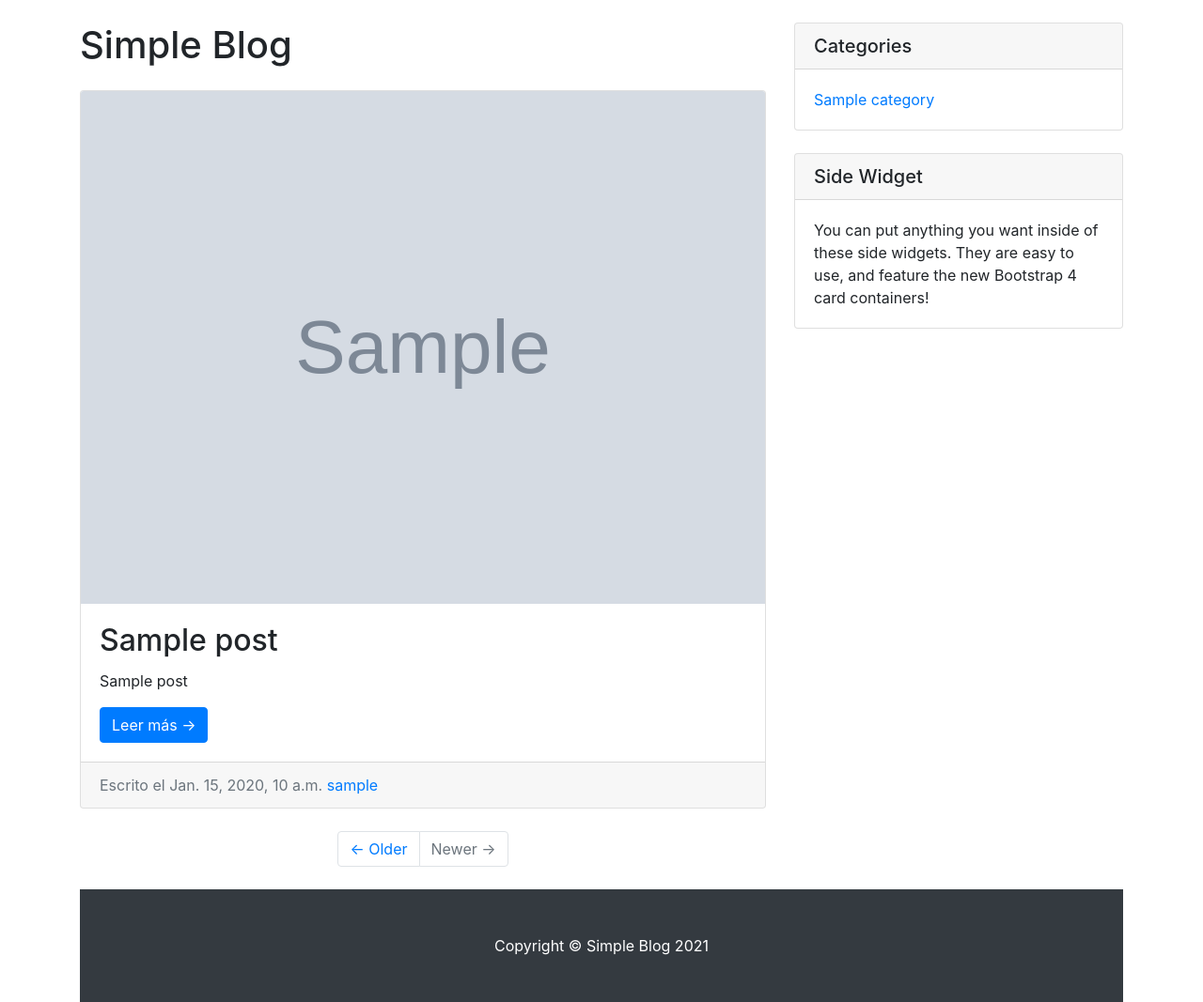
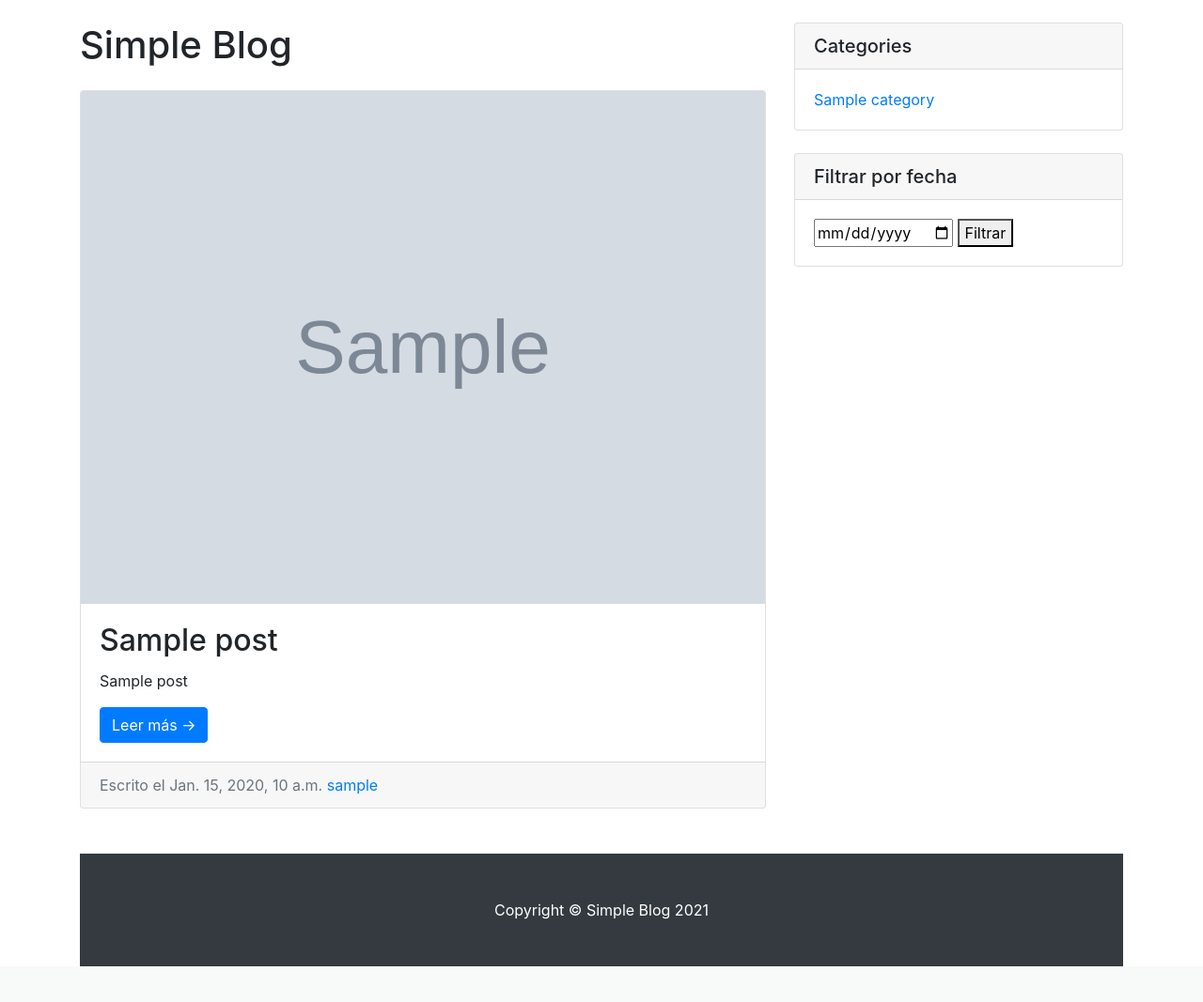
Before and after one commit to TongasHub/blog-final-django, a Django app: template templates/posts/index.html in a window 1280 px wide. Shown: the part 56-1123 px from the top of the page at 94% size. After the commit the page ends 1085 px from the top, so only its background shows below. Run offline with Django 3.2, Linux system fonts and the light colour scheme; the template is opened without the code that fills it: most values are stand-ins (such as "Sample title", 1, 10 or a date in 2020); grey boxes marked "Sample" are stand-in pictures; some libraries are stand-ins or nearby versions.

Commit message:
filtrado por tag y fecha implementado

```diff
--- a/templates/base.html
+++ b/templates/base.html
@@ -59,11 +59,11 @@
                   <div class="row">
                      <div class="col-lg-12">
                         <ul class="list-unstyled mb-0">
-                          {% for category in categories %}
-                          <li>
-                              <a href="#">{{category.name}}</a>
-                          </li>
-                          {% endfor %}
+                           {% for category in categories %}
+                           <li>
+                              <a method="get" href="/?filter_name={{ category.name }}">{{category.name}}</a>
+                           </li>
+                           {% endfor %}
                         </ul>
                      </div>
                   </div>
@@ -71,9 +71,12 @@
             </div>
             <!-- Side Widget -->
             <div class="card my-4">
-               <h5 class="card-header">Side Widget</h5>
+               <h5 class="card-header">Filtrar por fecha</h5>
                <div class="card-body">
-                  You can put anything you want inside of these side widgets. They are easy to use, and feature the new Bootstrap 4 card containers!
+                  <form action="{% url 'posts:fecha' %}" method="get" >
+                     <input type="date" name="dateFilter">
+                     <button type="submit" >Filtrar</button>
+                  </form>
                </div>
             </div>
          </div>
--- a/templates/posts/index.html
+++ b/templates/posts/index.html
@@ -21,10 +21,14 @@
         {% endfor %}
         <ul class="pagination justify-content-center mb-4">
           <li class="page-item">
-            <a class="page-link" href="#">&larr; Older</a>
+            {% if page_obj.has_next %}
+            <a class="page-link" href="?page={{ page_obj.next_page_number }}">&larr; Older</a>
+            {% endif %}
           </li>
-          <li class="page-item disabled">
-            <a class="page-link" href="#">Newer &rarr;</a>
+          <li class="page-item">
+            {% if page_obj.has_previous %}
+            <a class="page-link" href="?page={{ page_obj.previous_page_number }}">Newer &rarr;</a>
+            {% endif %}
           </li>
         </ul>
 
```
Also changed, not shown: posts/urls.py (+11 -1 lines), posts/views.py (+20 -1 lines).
